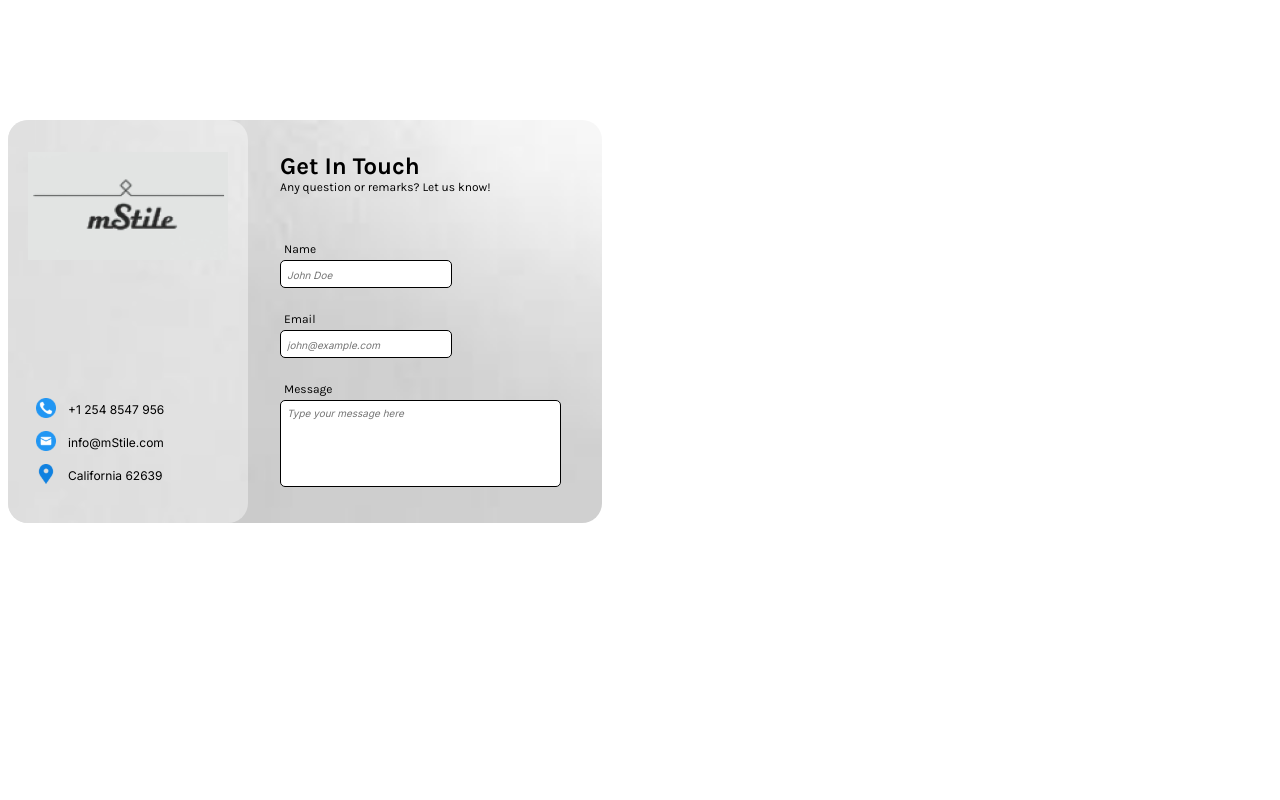
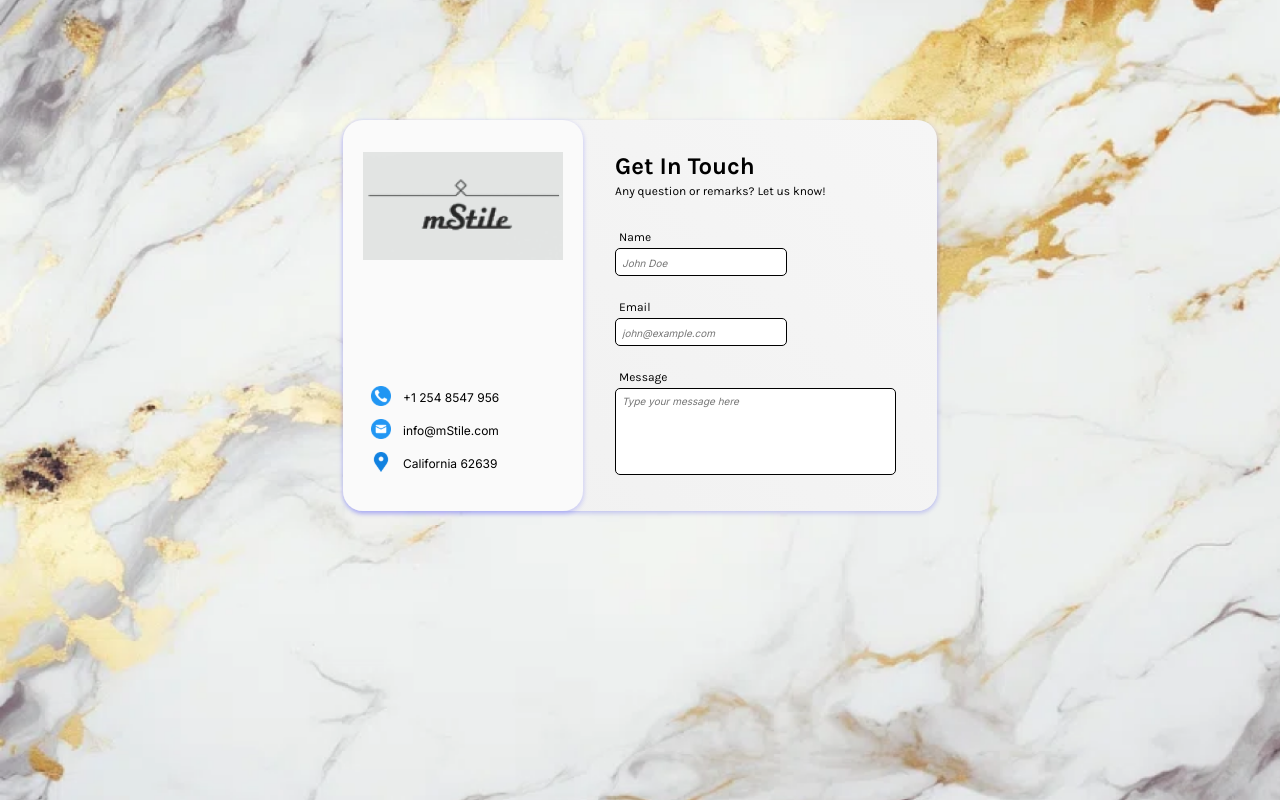
Before and after one commit to alidev9/mstile-website, a React (Vite) app: page / in a window 1280 px wide. Built offline with nearby package versions, Linux system fonts and the light colour scheme.

Commit message:
Finished implementing a contact form that will be inserted into several pages

```diff
--- a/src/main.jsx
+++ b/src/main.jsx
@@ -1,6 +1,6 @@
 import React from 'react'
 import ReactDOM from 'react-dom/client'
-//import Home from './Home.jsx'
+import Home from './Home.jsx'
 import ContactForm from './components/ContactForm.jsx'
 
 ReactDOM.createRoot(document.getElementById('root')).render(
--- a/src/styles/contact-form.css
+++ b/src/styles/contact-form.css
@@ -1,10 +1,9 @@
 .contact-form{
     width: 594px;
     border-radius: 20px;
-    /*to be replaced with a linear gradient*/
-    background-image: url('/assets/contact-form-background.png');
-    background-repeat: no-repeat;
-    background-size: cover;
+    background-image: linear-gradient(45deg, #f0f0f0, #f6f6f6);
+    box-shadow: 1px 2px 4px 0px rgba(57, 54, 238, 0.25);
+
 
     display: flex;
     flex-flow: row nowrap;
@@ -20,7 +19,7 @@
 
 .contact-details-company{
     width: 240px;
-    background-color: rgba(255, 255, 255, 0.4);
+    background-color: #fafafa;
     border-radius: 20px;
 
     display: flex;
@@ -30,6 +29,8 @@
     padding: 32px 0;
 
     box-sizing: border-box;
+    box-shadow: 0px 2px 4px 1px rgba(97, 94, 255, 0.25);
+
 }
 
 .contact-details-company img[alt="mStile Logo"]{
@@ -70,10 +71,7 @@
     display: flex;
     flex-flow: column nowrap;
     justify-content: center;
-}
-
-.contact-details-client .form-header-container{
-    margin-bottom: 48px;
+    row-gap: 32px;
 }
 
 .contact-details-client label,
@@ -83,7 +81,7 @@
 }
 
 .contact-details-client h2{
-    margin: 0;
+    margin: 0 0 4px 0;
 }
 
 .contact-details-client h2 + div{
```
